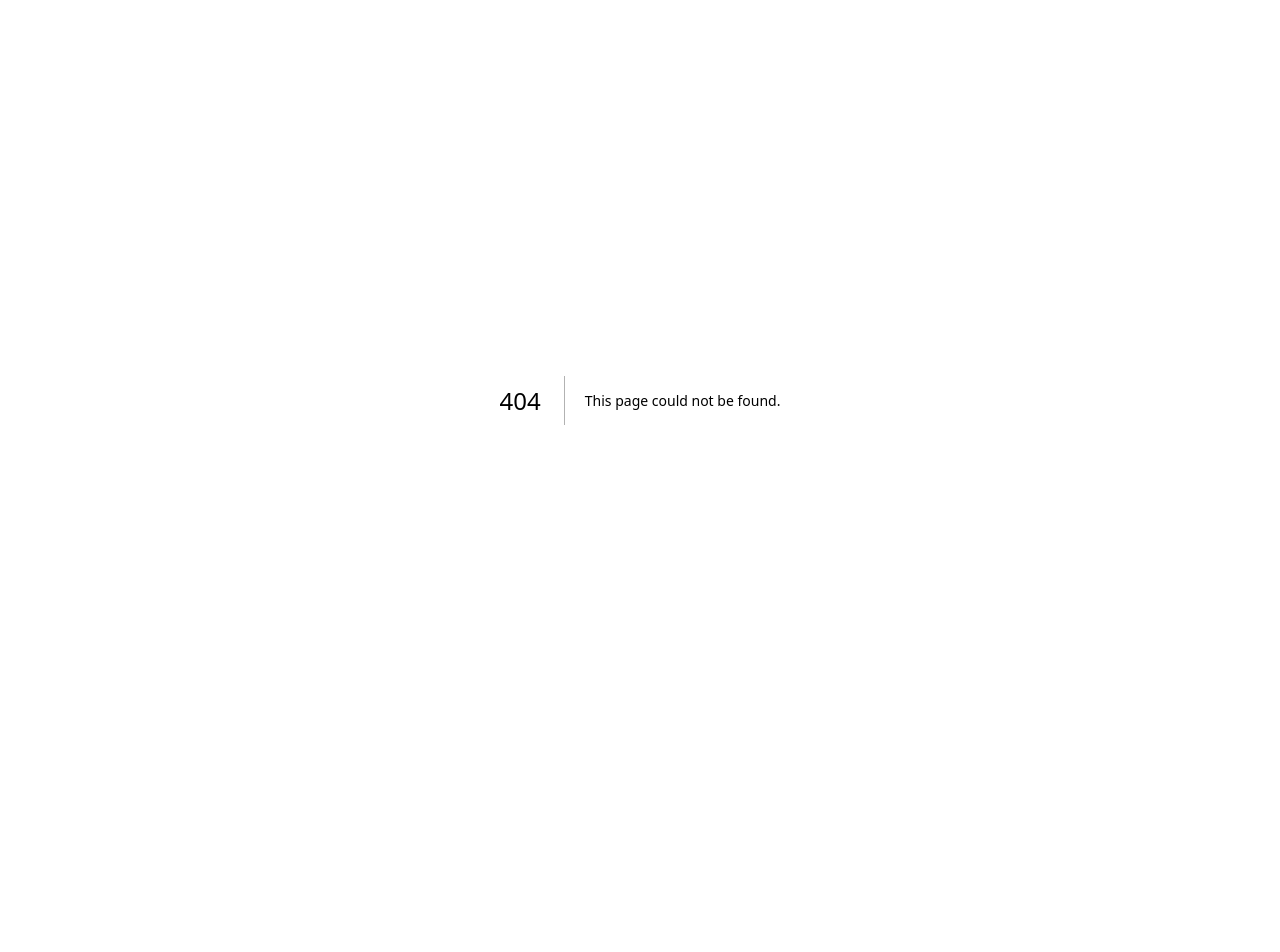
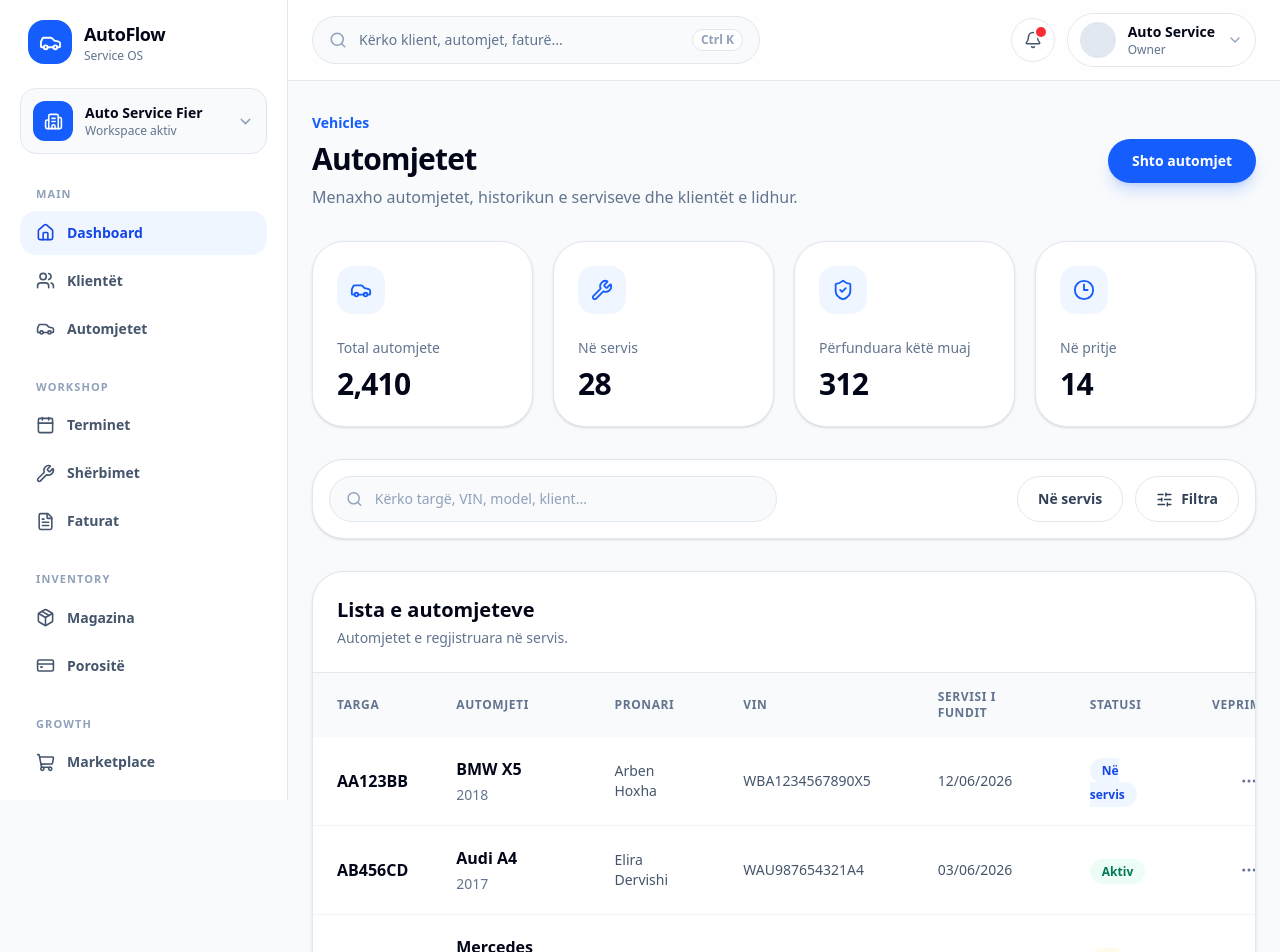
Before and after one commit to genciiv/auto-flow, a Next.js app: page /dashboard/vehicles in a window 1280 px wide. Before the commit this address had no page. Shown: the top 952 px of the page. Before the commit the page ends 800 px from the top, so only its background shows below. Built offline with nearby package versions, Linux system fonts and the light colour scheme.

Commit message:
create vehicles dashboard module

```diff
--- /dev/null
+++ b/src/app/dashboard/vehicles/page.jsx
@@ -0,0 +1,32 @@
+import DashboardLayout from "@/components/dashboard/DashboardLayout";
+import VehicleStats from "@/components/vehicles/VehicleStats";
+import VehicleFilters from "@/components/vehicles/VehicleFilters";
+import VehiclesTable from "@/components/vehicles/VehiclesTable";
+
+export default function VehiclesPage() {
+  return (
+    <DashboardLayout>
+      <div className="space-y-8">
+        <div className="flex flex-col gap-4 md:flex-row md:items-center md:justify-between">
+          <div>
+            <p className="text-sm font-semibold text-blue-600">Vehicles</p>
+            <h1 className="mt-2 text-3xl font-bold tracking-tight text-slate-950">
+              Automjetet
+            </h1>
+            <p className="mt-2 text-slate-500">
+              Menaxho automjetet, historikun e serviseve dhe klientët e lidhur.
+            </p>
+          </div>
+
+          <button className="rounded-full bg-blue-600 px-6 py-3 text-sm font-bold text-white shadow-lg shadow-blue-600/20 hover:bg-blue-700">
+            Shto automjet
+          </button>
+        </div>
+
+        <VehicleStats />
+        <VehicleFilters />
+        <VehiclesTable />
+      </div>
+    </DashboardLayout>
+  );
+}
--- /dev/null
+++ b/src/components/vehicles/VehicleFilters.jsx
@@ -0,0 +1,26 @@
+import { Search, SlidersHorizontal } from "lucide-react";
+
+export default function VehicleFilters() {
+  return (
+    <div className="flex flex-col gap-3 rounded-[2rem] border border-slate-200 bg-white p-4 shadow-sm md:flex-row md:items-center md:justify-between">
+      <div className="flex w-full items-center gap-3 rounded-full border border-slate-200 bg-slate-50 px-4 py-3 md:max-w-md">
+        <Search size={18} className="text-slate-400" />
+        <input
+          placeholder="Kërko targë, VIN, model, klient..."
+          className="w-full bg-transparent text-sm outline-none placeholder:text-slate-400"
+        />
+      </div>
+
+      <div className="flex gap-3">
+        <button className="rounded-full border border-slate-200 px-5 py-3 text-sm font-semibold text-slate-700 hover:bg-slate-50">
+          Në servis
+        </button>
+
+        <button className="inline-flex items-center gap-2 rounded-full border border-slate-200 px-5 py-3 text-sm font-semibold text-slate-700 hover:bg-slate-50">
+          <SlidersHorizontal size={17} />
+          Filtra
+        </button>
+      </div>
+    </div>
+  );
+}
--- /dev/null
+++ b/src/components/vehicles/VehicleRowActions.jsx
@@ -0,0 +1,9 @@
+import { MoreHorizontal } from "lucide-react";
+
+export default function VehicleRowActions() {
+  return (
+    <button className="flex h-10 w-10 items-center justify-center rounded-full hover:bg-slate-100">
+      <MoreHorizontal size={18} className="text-slate-500" />
+    </button>
+  );
+}
--- /dev/null
+++ b/src/components/vehicles/VehicleStats.jsx
@@ -0,0 +1,37 @@
+import { Car, ShieldCheck, Wrench, Clock3 } from "lucide-react";
+
+const stats = [
+  { title: "Total automjete", value: "2,410", icon: Car },
+  { title: "Në servis", value: "28", icon: Wrench },
+  { title: "Përfunduara këtë muaj", value: "312", icon: ShieldCheck },
+  { title: "Në pritje", value: "14", icon: Clock3 },
+];
+
+export default function VehicleStats() {
+  return (
+    <div className="grid gap-5 md:grid-cols-2 xl:grid-cols-4">
+      {stats.map((stat) => {
+        const Icon = stat.icon;
+
+        return (
+          <div
+            key={stat.title}
+            className="rounded-[2rem] border border-slate-200 bg-white p-6 shadow-sm"
+          >
+            <div className="flex h-12 w-12 items-center justify-center rounded-2xl bg-blue-50 text-blue-600">
+              <Icon size={22} />
+            </div>
+
+            <p className="mt-6 text-sm font-medium text-slate-500">
+              {stat.title}
+            </p>
+
+            <p className="mt-2 text-3xl font-bold tracking-tight text-slate-950">
+              {stat.value}
+            </p>
+          </div>
+        );
+      })}
+    </div>
+  );
+}
--- /dev/null
+++ b/src/components/vehicles/VehiclesTable.jsx
@@ -0,0 +1,118 @@
+import VehicleRowActions from "@/components/vehicles/VehicleRowActions";
+
+const vehicles = [
+  {
+    plate: "AA123BB",
+    brand: "BMW X5",
+    year: "2018",
+    owner: "Arben Hoxha",
+    vin: "WBA1234567890X5",
+    lastService: "12/06/2026",
+    status: "Në servis",
+  },
+  {
+    plate: "AB456CD",
+    brand: "Audi A4",
+    year: "2017",
+    owner: "Elira Dervishi",
+    vin: "WAU987654321A4",
+    lastService: "03/06/2026",
+    status: "Aktiv",
+  },
+  {
+    plate: "AC789EF",
+    brand: "Mercedes C220",
+    year: "2019",
+    owner: "Gentian Kola",
+    vin: "WDD1122334455C220",
+    lastService: "29/05/2026",
+    status: "Në pritje",
+  },
+  {
+    plate: "AD321FG",
+    brand: "Toyota Yaris",
+    year: "2016",
+    owner: "Mira Leka",
+    vin: "JTD5566778899YR",
+    lastService: "15/05/2026",
+    status: "Aktiv",
+  },
+];
+
+export default function VehiclesTable() {
+  return (
+    <div className="overflow-hidden rounded-[2rem] border border-slate-200 bg-white shadow-sm">
+      <div className="border-b border-slate-200 p-6">
+        <h2 className="text-xl font-bold text-slate-950">
+          Lista e automjeteve
+        </h2>
+        <p className="mt-1 text-sm text-slate-500">
+          Automjetet e regjistruara në servis.
+        </p>
+      </div>
+
+      <div className="overflow-x-auto">
+        <table className="w-full min-w-[980px]">
+          <thead className="bg-slate-50 text-left text-xs font-bold uppercase tracking-wider text-slate-500">
+            <tr>
+              <th className="px-6 py-4">Targa</th>
+              <th className="px-6 py-4">Automjeti</th>
+              <th className="px-6 py-4">Pronari</th>
+              <th className="px-6 py-4">VIN</th>
+              <th className="px-6 py-4">Servisi i fundit</th>
+              <th className="px-6 py-4">Statusi</th>
+              <th className="px-6 py-4 text-right">Veprime</th>
+            </tr>
+          </thead>
+
+          <tbody className="divide-y divide-slate-100">
+            {vehicles.map((vehicle) => (
+              <tr key={vehicle.plate} className="hover:bg-slate-50">
+                <td className="px-6 py-5">
+                  <p className="font-bold text-slate-950">{vehicle.plate}</p>
+                </td>
+
+                <td className="px-6 py-5">
+                  <p className="font-bold text-slate-950">{vehicle.brand}</p>
+                  <p className="mt-1 text-sm text-slate-500">{vehicle.year}</p>
+                </td>
+
+                <td className="px-6 py-5 text-sm font-medium text-slate-600">
+                  {vehicle.owner}
+                </td>
+
+                <td className="px-6 py-5 text-sm text-slate-600">
+                  {vehicle.vin}
+                </td>
+
+                <td className="px-6 py-5 text-sm font-medium text-slate-600">
+                  {vehicle.lastService}
+                </td>
+
+                <td className="px-6 py-5">
+                  <span
+                    className={`rounded-full px-3 py-1 text-xs font-bold ${
+                      vehicle.status === "Aktiv"
+                        ? "bg-emerald-50 text-emerald-700"
+                        : vehicle.status === "Në pritje"
+                          ? "bg-amber-50 text-amber-700"
+                          : "bg-blue-50 text-blue-700"
+                    }`}
+                  >
+                    {vehicle.status}
+                  </span>
+                </td>
+
+                <td className="px-6 py-5">
+                  <div className="flex justify-end">
+                    <VehicleRowActions />
+                  </div>
+                </td>
+              </tr>
+            ))}
+          </tbody>
+        </table>
+      </div>
+    </div>
+  );
+}
```
